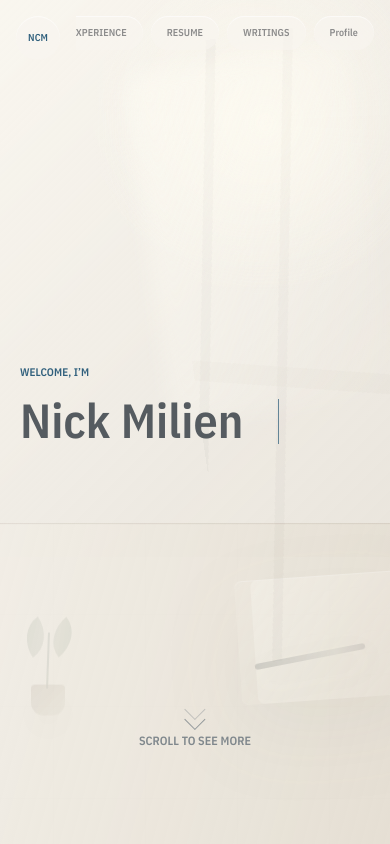
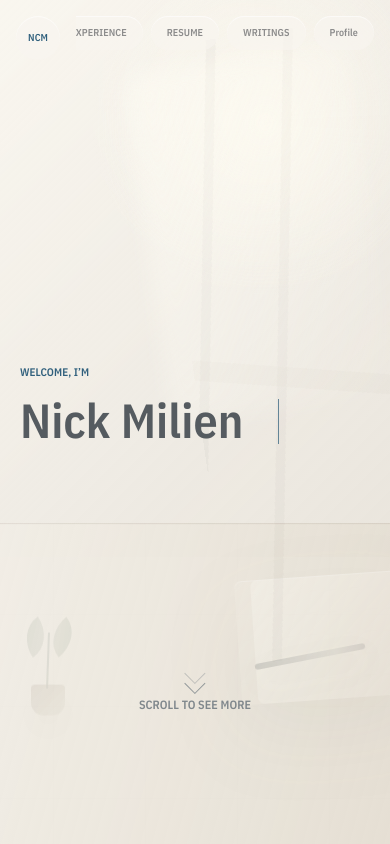
Before and after one commit to Nmilien34/NickPortfolio, a React (Vite) app: page / in a window 390 px wide. Shown: the top 844 px of the page. Built offline with nearby package versions, Linux system fonts and the light colour scheme.

Commit message:
feat: Implement scroll detection in LandingPage to enhance user experience, adding animation for scroll cue visibility and adjusting CSS for improved styling.

```diff
--- a/src/components/pages/LandingPage.tsx
+++ b/src/components/pages/LandingPage.tsx
@@ -396,6 +396,7 @@ function WritingSection({
 
 export function LandingPage() {
   const [isProfileOpen, setIsProfileOpen] = useState(false);
+  const [hasStartedScrolling, setHasStartedScrolling] = useState(false);
   const logoRef = useRef<HTMLAnchorElement | null>(null);
   const navGroupRef = useRef<HTMLDivElement | null>(null);
   const navItemRefs = useRef<Array<HTMLElement | null>>([]);
@@ -510,6 +511,19 @@ export function LandingPage() {
       window.removeEventListener('keydown', handleKeyDown);
     };
   }, [isProfileOpen]);
+
+  useEffect(() => {
+    const handleScroll = () => {
+      if (window.scrollY > 8) setHasStartedScrolling(true);
+    };
+
+    handleScroll();
+    window.addEventListener('scroll', handleScroll, { passive: true });
+
+    return () => {
+      window.removeEventListener('scroll', handleScroll);
+    };
+  }, []);
 
   return (
     <main className="landing-sharp-type min-h-screen overflow-x-hidden bg-[#f3f0ea] text-[#6f7478]">
@@ -742,7 +756,11 @@ export function LandingPage() {
               Nick Milien
             </h1>
           </div>
-          <div className="hero-scroll-cue flex flex-col items-center gap-4 text-xs font-semibold uppercase leading-none text-[#7f878c] sm:text-sm">
+          <div
+            className={`hero-scroll-cue flex flex-col items-center gap-4 text-xs font-semibold uppercase leading-none text-[#7f878c] sm:text-sm ${
+              hasStartedScrolling ? 'hero-scroll-cue-settled' : ''
+            }`}
+          >
             <span className="hero-scroll-arrow" aria-hidden="true" />
             <span>Scroll to see more</span>
           </div>
--- a/src/styles/index.css
+++ b/src/styles/index.css
@@ -240,6 +240,12 @@ a, button, [role="button"], input, textarea, select {
   z-index: 10;
   opacity: 0;
   transform: translate3d(-50%, 10px, 0);
+  animation:
+    hero-scroll-cue-in 0.9s ease 3.5s forwards,
+    hero-scroll-cue-bounce 1.65s ease-in-out 4.45s infinite;
+}
+
+.hero-scroll-cue-settled {
   animation: hero-scroll-cue-in 0.9s ease 3.5s forwards;
 }
 
@@ -299,6 +305,16 @@ a, button, [role="button"], input, textarea, select {
   to {
     opacity: 1;
     transform: translate3d(-50%, 0, 0);
+  }
+}
+
+@keyframes hero-scroll-cue-bounce {
+  0%,
+  100% {
+    translate: 0 0;
+  }
+  45% {
+    translate: 0 8px;
   }
 }
 
@@ -493,7 +509,7 @@ a, button, [role="button"], input, textarea, select {
 
 @media (max-width: 640px) {
   .hero-scroll-cue {
-    bottom: calc(env(safe-area-inset-bottom, 0px) + 4.75rem);
+    bottom: calc(env(safe-area-inset-bottom, 0px) + 7rem);
     gap: 0.75rem;
   }
 
```
